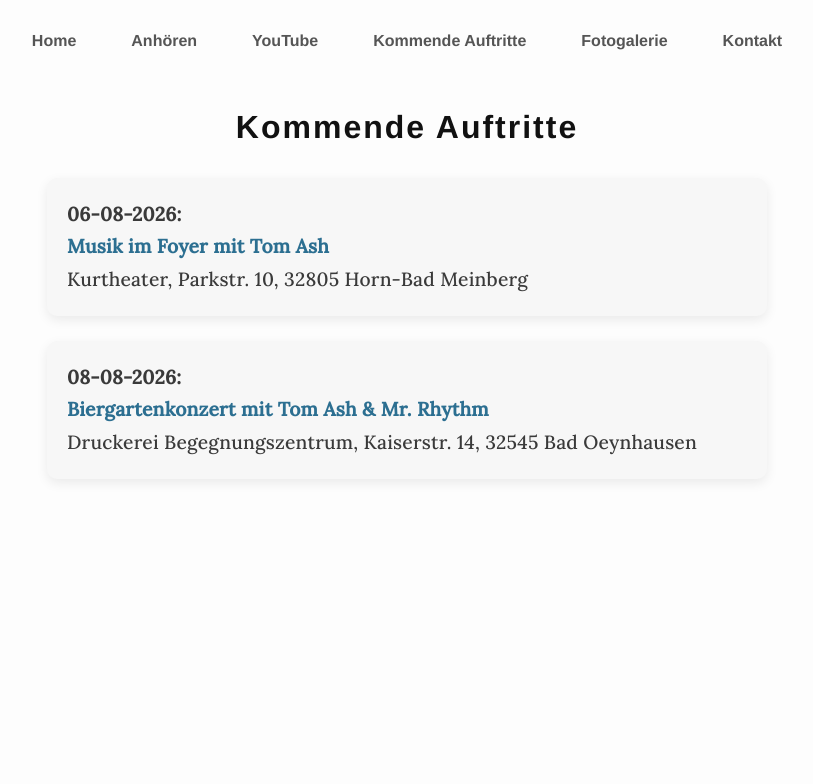
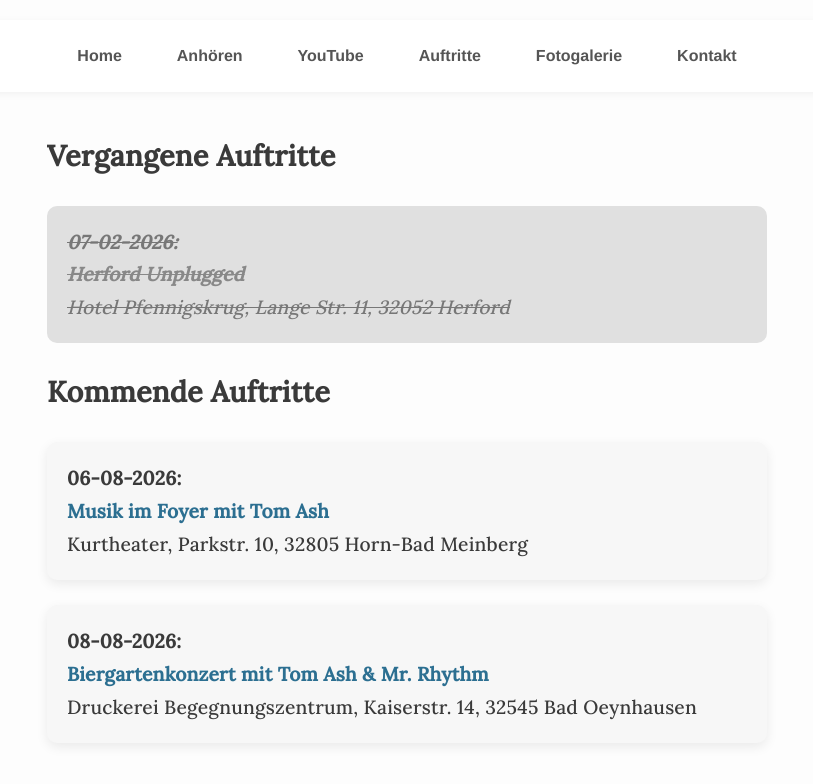
Before and after one commit to T-Ash-90/T-Ash-90.github.io, a plain HTML site: page shows.html in a window 1280 px wide. Shown: the whole page, without its empty margins (233-1046 px from the left). Drawn offline with Linux system fonts and the light colour scheme.

Commit message:
added past events & sticky nav bar

```diff
--- a/shows.html
+++ b/shows.html
@@ -2,39 +2,78 @@
 <html lang="de">
 <head>
     <meta charset="UTF-8">
-    <title>Kommende Auftritte</title>
+    <title>Auftritte</title>
     <link rel="stylesheet" href="styles.css">
     <link href="https://fonts.googleapis.com/css2?family=Lora:wght@400;500&display=swap" rel="stylesheet">
 </head>
+
 <body>
 
     <nav>
         <a href="https://tomash.live/">Home</a>
         <a href="https://tomashlive.bandcamp.com/" target="_blank">Anhören</a>
         <a href="https://www.youtube.com/@tomashlive/" target="_blank">YouTube</a>
-        <a href="shows">Kommende Auftritte</a>
+        <a href="shows">Auftritte</a>
         <a href="gallery">Fotogalerie</a>
         <a href="contact">Kontakt</a>
     </nav>
 
-    <header>
-        <h1>Kommende Auftritte</h1>
-    </header>
+    <!-- Past Shows -->
+    <section class="shows-content past-shows">
+        <h2>Vergangene Auftritte</h2>
+        <ul class="shows-list">
+            <li data-date="2026-02-07">
+                <strong>07-02-2026:<br>
+                <a href="https://hfunplugged.de/" target="_blank">Herford Unplugged</a></strong><br>
+                Hotel Pfennigskrug, Lange Str. 11, 32052 Herford
+            </li>
+        </ul>
+    </section>
 
-    <section class="shows-content">
+    <!-- Upcoming Shows -->
+    <section id="upcoming" class="shows-content">
+        <h2>Kommende Auftritte</h2>
         <ul class="shows-list">
-            <li>
+            <li data-date="2026-08-06">
                 <strong>06-08-2026:<br>
-                <a href="https://www.kulturbad-meinberg.de/programm/veranstaltung/musik-im-foyer-mit-tom-ash-1" target="_blank">Musik im Foyer mit Tom Ash</a></strong><br>
+                <a href="https://www.kulturbad-meinberg.de/programm/veranstaltung/musik-im-foyer-mit-tom-ash-1" target="_blank">
+                    Musik im Foyer mit Tom Ash
+                </a></strong><br>
                 Kurtheater, Parkstr. 10, 32805 Horn-Bad Meinberg
             </li>
-            <li>
+
+            <li data-date="2026-08-08">
                 <strong>08-08-2026:<br>
-                <a href="https://www.dbbo.de" target="_blank">Biergartenkonzert mit Tom Ash & Mr. Rhythm</a> </strong><br>
+                <a href="https://www.dbbo.de" target="_blank">
+                    Biergartenkonzert mit Tom Ash & Mr. Rhythm
+                </a></strong><br>
                 Druckerei Begegnungszentrum, Kaiserstr. 14, 32545 Bad Oeynhausen
             </li>
         </ul>
     </section>
 
+    <!-- Auto-Scroll Script -->
+    <script>
+        const today = new Date();
+        today.setHours(0,0,0,0);
+
+        const shows = document.querySelectorAll(".shows-list li");
+
+        shows.forEach(show => {
+            const dateString = show.dataset.date;
+            const showDate = new Date(dateString);
+            showDate.setHours(0,0,0,0);
+
+            if (showDate < today) {
+                show.classList.add("past");
+            }
+        });
+
+        const firstUpcoming = document.querySelector(".shows-list li:not(.past)");
+        if (firstUpcoming) {
+            firstUpcoming.scrollIntoView({ behavior: "smooth", block: "center" });
+        }
+    </script>
+
 </body>
 </html>
--- a/styles.css
+++ b/styles.css
@@ -55,8 +55,17 @@ nav {
     display: flex;
     justify-content: center;
     gap: 25px;
+    flex-wrap: wrap;
+
+    position: sticky;
+    top: 0;
+    z-index: 1000;
+
+    background: white;
+    padding: 15px 0;
     margin-bottom: 40px;
-    flex-wrap: wrap;
+
+    box-shadow: 0 2px 8px rgba(0, 0, 0, 0.05);
 }
 
 nav a {
@@ -234,6 +243,28 @@ section {
     text-decoration: underline;
 }
 
+/* ---------------- Past Shows ---------------- */
+
+.past-shows .shows-list li {
+    background-color: #e0e0e0;
+    color: #777;
+    box-shadow: none;
+    transform: none;
+    font-style: italic;
+    text-decoration: line-through;
+}
+
+.past-shows .shows-list li:hover {
+    transform: none;
+    box-shadow: none;
+}
+
+.past-shows .shows-list a {
+    color: #888;
+    font-style: italic;
+    text-decoration: line-through;
+}
+
 /* ---------------- Responsive ---------------- */
 @media (max-width: 768px) {
     h1 {
```
Also changed, not shown: contact.html (+1 -1 lines), gallery.html (+1 -1 lines), index.html (+1 -1 lines).
